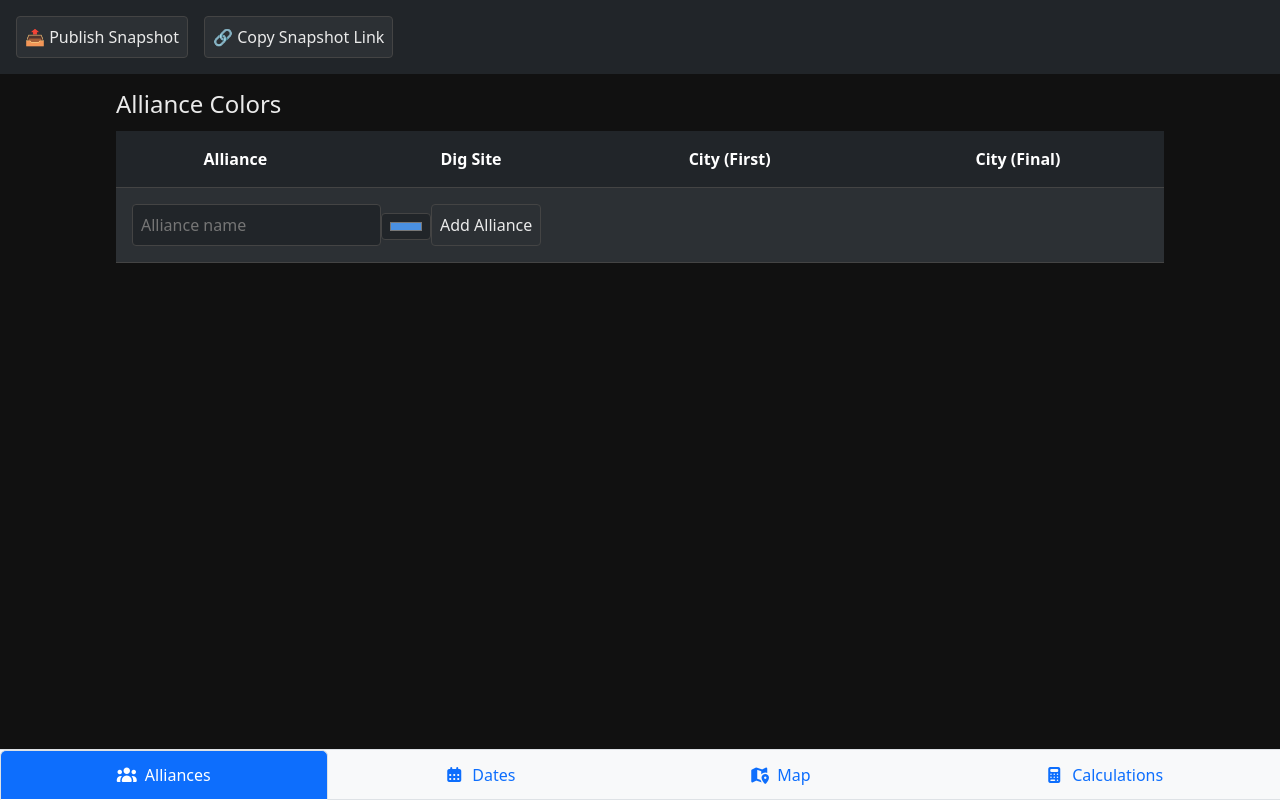
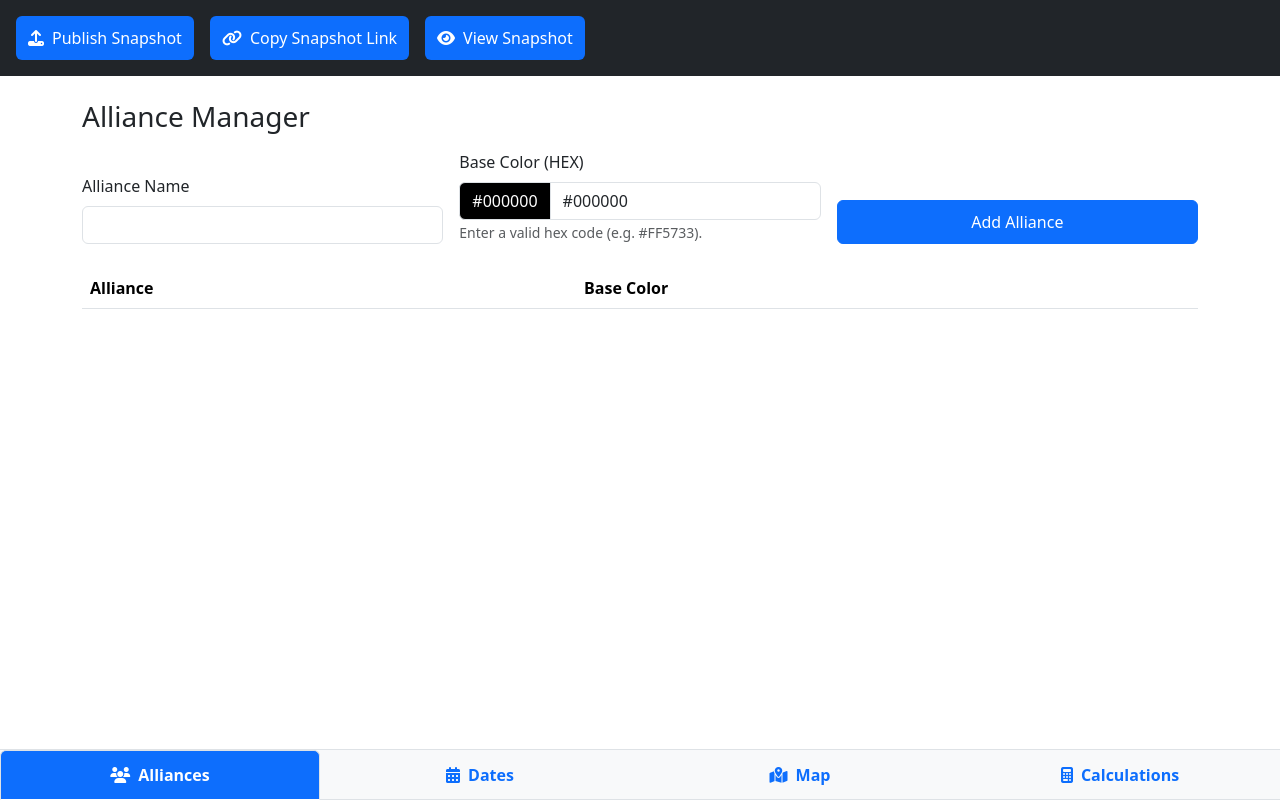
Before and after one commit to kevinkidwell/738-s5-map, a React (Vite) app: page /alliances in a window 1280 px wide. Built offline with nearby package versions, Linux system fonts and the light colour scheme.

Commit message:
Update styles for accessibility and some layout

```diff
--- a/index.html
+++ b/index.html
@@ -1,24 +1,40 @@
-<!DOCTYPE html>
+<!doctype html>
 <html lang="en">
   <head>
     <meta charset="UTF-8" />
     <meta
       name="viewport"
-      content="width=device-width, initial-scale=1.0, viewport-fit=cover"
+      content="width=device-width, initial-scale=1, viewport-fit=cover"
     />
-    <title>Alliance Map</title>
+    <title>Alliance Manager</title>
 
+    <!-- Bootstrap CSS -->
     <link
-  href="https://cdn.jsdelivr.net/npm/bootstrap@5.3.2/dist/css/bootstrap.min.css"
-  rel="stylesheet"
-/>
-<link
-  rel="stylesheet"
-  href="https://cdnjs.cloudflare.com/ajax/libs/font-awesome/7.0.1/css/all.min.css"
-/>
+      rel="stylesheet"
+      href="https://cdn.jsdelivr.net/npm/bootstrap@5.3.2/dist/css/bootstrap.min.css"
+    />
+
+    <!-- Font Awesome (CDN, stable link) -->
+    <link
+      rel="stylesheet"
+      href="https://cdnjs.cloudflare.com/ajax/libs/font-awesome/6.5.0/css/all.min.css"
+      integrity="sha512-1YjwsKxZ7r8cYqI2JmJ4G8tI6kH2I9u2f9H4P1sEw2kCk0Cw2YqNwV2VvF8Z9gE7A1kYkVb7Cq2o3tYJfQf7Aw=="
+      crossorigin="anonymous"
+      referrerpolicy="no-referrer"
+    />
+
+    <!-- App styles -->
+    <link rel="stylesheet" href="/styles.css" />
   </head>
   <body>
+    <!-- Skip to main content for keyboard/screen readers -->
+    <a href="#main-content" class="skip-link">Skip to main content</a>
     <div id="root"></div>
-    <script type="module" src="/src/main.tsx"></script>
+
+    <!-- Bootstrap JS (optional if you use any Bootstrap JS features) -->
+    <script
+      src="https://cdn.jsdelivr.net/npm/bootstrap@5.3.2/dist/js/bootstrap.bundle.min.js"
+      defer
+    ></script>
   </body>
 </html>
--- a/src/App.tsx
+++ b/src/App.tsx
@@ -1,5 +1,5 @@
 import React, { useState } from 'react';
-import { BrowserRouter, Routes, Route, Navigate } from 'react-router-dom';
+import { BrowserRouter, Routes, Route, Navigate, useNavigate } from 'react-router-dom';
 import { useApp } from './store';
 import MapPage from './pages/MapPage';
 import AlliancesPage from './pages/AlliancesPage';
@@ -10,9 +10,14 @@ import PublicSnapshot from './pages/PublicSnapshot';
 import Toast from './components/Toast';
 import './styles.css';
 
-function App() {
+function AppShell() {
+  const navigate = useNavigate();
   const { publishSnapshot } = useApp();
-  const [toast, setToast] = useState<{ message: string; type: 'success' | 'info'; show: boolean }>({
+  const [toast, setToast] = useState<{
+    message: string;
+    type: 'success' | 'info';
+    show: boolean;
+  }>({
     message: '',
     type: 'success',
     show: false,
@@ -21,7 +26,7 @@ function App() {
   const showToast = (message: string, type: 'success' | 'info') => {
     const timestamp = new Date().toLocaleTimeString([], { hour: '2-digit', minute: '2-digit' });
     setToast({ message: `${message} at ${timestamp}`, type, show: true });
-    setTimeout(() => setToast({ ...toast, show: false }), 4000);
+    window.setTimeout(() => setToast((t) => ({ ...t, show: false })), 4000);
   };
 
   const handlePublish = () => {
@@ -29,22 +34,38 @@ function App() {
     showToast('Snapshot published successfully', 'success');
   };
 
-  const copySnapshotLink = () => {
+  const copySnapshotLink = async () => {
     const url = `${window.location.origin}/public`;
-    navigator.clipboard.writeText(url).then(() => {
+    try {
+      await navigator.clipboard.writeText(url);
       showToast('Snapshot link copied', 'info');
-    });
+    } catch {
+      showToast('Copy failed — select and copy the URL manually', 'warning' as any);
+    }
+  };
+
+  const viewSnapshot = () => {
+    navigate('/public');
   };
 
   return (
-    <BrowserRouter>
-      <div className="app">
-        <header style={{ padding: '1rem', background: '#212529', color: '#fff', display: 'flex', gap: '1rem' }}>
-          <button onClick={handlePublish}>📤 Publish Snapshot</button>
-          <button onClick={copySnapshotLink}>🔗 Copy Snapshot Link</button>
+    <>
+      <header className="app-header" role="banner">
+        <button onClick={handlePublish} aria-label="Publish snapshot of the entire site">
+          <i className="fa-solid fa-upload me-2" aria-hidden="true"></i>
+          <span>Publish Snapshot</span>
+        </button>
+        <button onClick={copySnapshotLink} aria-label="Copy public snapshot link">
+          <i className="fa-solid fa-link me-2" aria-hidden="true"></i>
+          <span>Copy Snapshot Link</span>
+        </button>
+        <button onClick={viewSnapshot} aria-label="View published snapshot">
+          <i className="fa-solid fa-eye me-2" aria-hidden="true"></i>
+          <span>View Snapshot</span>
+        </button>
       </header>
 
-        <main style={{ paddingBottom: '4rem' }}>
+      <main id="main-content" role="main">
         <Routes>
           <Route path="/" element={<Navigate to="/alliances" />} />
           <Route path="/alliances" element={<AlliancesPage dataSource="live" />} />
@@ -57,14 +78,20 @@ function App() {
 
       <BottomNav />
 
-        {/* Toast notification */}
       <Toast
         message={toast.message}
         type={toast.type}
         show={toast.show}
-          onClose={() => setToast({ ...toast, show: false })}
+        onClose={() => setToast((t) => ({ ...t, show: false }))}
       />
-      </div>
+    </>
+  );
+}
+
+function App() {
+  return (
+    <BrowserRouter>
+      <AppShell />
     </BrowserRouter>
   );
 }
--- a/src/components/BottomNav.tsx
+++ b/src/components/BottomNav.tsx
@@ -1,47 +1,50 @@
-// src/components/BottomNav.tsx
 import React from 'react';
 import { NavLink } from 'react-router-dom';
 
 const BottomNav: React.FC = () => {
   return (
-    <nav className="bottom-nav nav nav-tabs">
+    <nav
+      className="bottom-nav nav nav-tabs"
+      aria-label="Main navigation"
+      role="navigation"
+    >
       <NavLink
         to="/alliances"
         className={({ isActive }) =>
-          `nav-item nav-link flex-fill text-center ${isActive ? 'active' : ''}`
+          `nav-link ${isActive ? 'active' : ''}`
         }
       >
-        <i className="fa-solid fa-users me-2" aria-hidden="true"></i>
+        <i className="fa-solid fa-users" aria-hidden="true"></i>
         <span>Alliances</span>
       </NavLink>
 
       <NavLink
         to="/dates"
         className={({ isActive }) =>
-          `nav-item nav-link flex-fill text-center ${isActive ? 'active' : ''}`
+          `nav-link ${isActive ? 'active' : ''}`
         }
       >
-        <i className="fa-solid fa-calendar-days me-2" aria-hidden="true"></i>
+        <i className="fa-solid fa-calendar-days" aria-hidden="true"></i>
         <span>Dates</span>
       </NavLink>
 
       <NavLink
         to="/map"
         className={({ isActive }) =>
-          `nav-item nav-link flex-fill text-center ${isActive ? 'active' : ''}`
+          `nav-link ${isActive ? 'active' : ''}`
         }
       >
-        <i className="fa-solid fa-map-location-dot me-2" aria-hidden="true"></i>
+        <i className="fa-solid fa-map-location-dot" aria-hidden="true"></i>
         <span>Map</span>
       </NavLink>
 
       <NavLink
         to="/calculations"
         className={({ isActive }) =>
-          `nav-item nav-link flex-fill text-center ${isActive ? 'active' : ''}`
+          `nav-link ${isActive ? 'active' : ''}`
         }
       >
-        <i className="fa-solid fa-calculator me-2" aria-hidden="true"></i>
+        <i className="fa-solid fa-calculator" aria-hidden="true"></i>
         <span>Calculations</span>
       </NavLink>
     </nav>
--- a/src/pages/AlliancesPage.tsx
+++ b/src/pages/AlliancesPage.tsx
@@ -1,69 +1,99 @@
 import React, { useState } from 'react';
 import { useApp } from '../store';
-import { generateShades } from '../utils/color';
 
 const AlliancesPage: React.FC<{ dataSource: 'live' | 'published' }> = ({ dataSource }) => {
   const { alliances, publishedData, upsertAlliance } = useApp();
-  const data = dataSource === 'published' ? publishedData?.alliances ?? [] : alliances;
+  const allianceList = dataSource === 'live' ? alliances : publishedData?.alliances || [];
 
-  const [newName, setNewName] = useState('');
-  const [newHex, setNewHex] = useState('#4a90e2');
+  const [allianceName, setAllianceName] = useState('');
+  const [allianceColor, setAllianceColor] = useState('#000000');
 
-  const addAlliance = () => {
-    if (!newName.trim() || !newHex.startsWith('#')) return;
-    upsertAlliance({
-      name: newName.trim(),
-      baseColor: newHex,
-      shades: generateShades(newHex),
-    });
-    setNewName('');
-    setNewHex('#4a90e2');
+  const handleSubmit = (e: React.FormEvent) => {
+    e.preventDefault();
+    if (!/^#[0-9A-Fa-f]{6}$/.test(allianceColor)) {
+      alert('Please enter a valid hex code (e.g. #FF5733)');
+      return;
+    }
+    upsertAlliance({ name: allianceName, baseColor: allianceColor });
+    setAllianceName('');
+    setAllianceColor('#000000');
   };
 
   return (
-    <div className="alliance-table-wrapper">
-      <h2>Alliance Colors</h2>
-      <table className="alliance-table">
+    <div className="container py-4">
+      <h1 className="h3 mb-3">Alliance Manager</h1>
+
+      {dataSource === 'live' && (
+        <form className="row g-3 align-items-end mb-4" onSubmit={handleSubmit}>
+          <div className="col-md-4">
+            <label htmlFor="allianceName" className="form-label">Alliance Name</label>
+            <input
+              id="allianceName"
+              type="text"
+              className="form-control"
+              value={allianceName}
+              onChange={(e) => setAllianceName(e.target.value)}
+              required
+            />
+          </div>
+
+          <div className="col-md-4">
+            <label htmlFor="allianceColor" className="form-label">Base Color (HEX)</label>
+            <div className="input-group">
+              <span
+                className="input-group-text"
+                style={{ backgroundColor: allianceColor, color: '#fff' }}
+              >
+                {allianceColor}
+              </span>
+              <input
+                id="allianceColor"
+                type="text"
+                className="form-control"
+                placeholder="#RRGGBB"
+                value={allianceColor}
+                onChange={(e) => setAllianceColor(e.target.value)}
+                required
+              />
+            </div>
+            <small className="form-text text-muted">
+              Enter a valid hex code (e.g. #FF5733).
+            </small>
+          </div>
+
+          <div className="col-md-4">
+            <button type="submit" className="btn btn-primary w-100">
+              Add Alliance
+            </button>
+          </div>
+        </form>
+      )}
+
+      <table className="table table-striped">
         <thead>
           <tr>
-            <th>Alliance</th>
-            <th>Dig Site</th>
-            <th>City (First)</th>
-            <th>City (Final)</th>
+            <th scope="col">Alliance</th>
+            <th scope="col">Base Color</th>
           </tr>
         </thead>
         <tbody>
-          {data.map((a) => {
-            const shades = a.shades ?? generateShades(a.baseColor);
-            return (
-              <tr key={a.name}>
-                <td>{a.name}</td>
-                {shades.slice(0, 3).map((color, i) => (
-                  <td key={i}>
-                    <div className="swatch" style={{ backgroundColor: color }} />
-                    <div>{color}</div>
-                  </td>
-                ))}
-              </tr>
-            );
-          })}
-          {dataSource === 'live' && (
-            <tr>
-              <td colSpan={4}>
-                <input
-                  placeholder="Alliance name"
-                  value={newName}
-                  onChange={(e) => setNewName(e.target.value)}
-                />
-                <input
-                  type="color"
-                  value={newHex}
-                  onChange={(e) => setNewHex(e.target.value)}
-                />
-                <button onClick={addAlliance}>Add Alliance</button>
+          {allianceList.map((a) => (
+            <tr key={a.name}>
+              <td>{a.name}</td>
+              <td>
+                <span
+                  className="badge"
+                  style={{
+                    backgroundColor: a.baseColor,
+                    color: '#fff',
+                    padding: '0.5rem 1rem',
+                  }}
+                >
+                  {a.baseColor}
+                </span>
               </td>
             </tr>
-          )}
+          ))}
         </tbody>
       </table>
     </div>
--- a/src/store.ts
+++ b/src/store.ts
@@ -3,7 +3,7 @@ import { persist } from 'zustand/middleware';
 
 type Alliance = {
   name: string;
-  baseColor: string;
+  baseColor: string; // HEX string, ensure contrast in UI when used
   shades?: string[];
 };
 
@@ -29,6 +29,7 @@ type AppState = {
   upsertAlliance: (a: Alliance) => void;
   upsertDate: (d: DateEntry) => void;
   publishSnapshot: () => void;
+  resetData: () => void;
 };
 
 export const useApp = create<AppState>()(
@@ -39,6 +40,7 @@ export const useApp = create<AppState>()(
       map: {},
       calculations: {},
       publishedData: null,
+
       upsertAlliance: (a) =>
         set((state) => ({
           alliances: [
@@ -46,13 +48,15 @@ export const useApp = create<AppState>()(
             a,
           ],
         })),
+
       upsertDate: (d) =>
         set((state) => ({
           dates: [
-            ...state.dates.filter((x) => x.date !== d.date),
+            ...state.dates.filter((x) => !(x.date === d.date && x.milestone === d.milestone)),
             d,
           ],
         })),
+
       publishSnapshot: () =>
         set((state) => ({
           publishedData: {
@@ -63,9 +67,20 @@ export const useApp = create<AppState>()(
             publishedAt: new Date().toISOString(),
           },
         })),
+
+      resetData: () =>
+        set({
+          alliances: [],
+          dates: [],
+          map: {},
+          calculations: {},
+          // Keep publishedData intact to preserve public snapshot unless explicitly cleared elsewhere
+        }),
     }),
     {
-      name: 'alliance-manager-storage', // key in localStorage
+      name: 'alliance-manager-storage',
+      version: 1,
+      // optional: partialize to exclude transient UI state if added later
     }
   )
 );
--- a/src/styles.css
+++ b/src/styles.css
@@ -1,186 +1,93 @@
-/* Global reset and base styles */
-html {
-  font-size: 16px; /* base size */
+/* Base typography and colors (WCAG 2.1 AA contrast) */
+html, body {
+  height: 100%;
 }
 
-body, #root {
-  height: 100%;
-  margin: 0;
-  background: #111; /* dark background */
-  color: #eaeaea;
-  font-family: system-ui, -apple-system, Segoe UI, Roboto, Ubuntu, Cantarell, 'Helvetica Neue', Arial;
-  font-size: 1rem; /* equals 16px */
+body {
+  color: #212529;
+  background-color: #ffffff;
+  font-family: system-ui, -apple-system, Segoe UI, Roboto, Helvetica, Arial, sans-serif;
   line-height: 1.5;
 }
 
-/* App layout */
-.app {
-  display: flex;
-  flex-direction: column;
-  min-height: 100vh;
-  padding-bottom: 4rem; /* reserve space for tabs */
+/* Skip link for keyboard users */
+.skip-link {
+  position: absolute;
+  top: -40px;
+  left: 0;
+  background: #0d6efd;
+  color: #fff;
+  padding: 0.5rem 1rem;
+  z-index: 2000;
+  text-decoration: none;
+}
+.skip-link:focus {
+  top: 0;
 }
 
-.map-container {
-  position: relative;
-  width: 100%;
-  height: 100%;
-  overflow: hidden;
+/* Global link styles with sufficient contrast */
+a {
+  color: #0d6efd;
+  text-decoration: none;
+}
+a:hover,
+a:focus {
+  text-decoration: underline;
 }
 
-.sidebar {
-  padding: 1rem;
+/* Focus visible indicator across interactive elements */
+:focus-visible {
+  outline: 3px solid #ffbf47; /* high-contrast amber */
+  outline-offset: 2px;
 }
 
-/* Sticky footer tabs */
-.tabs {
-  position: fixed;        /* stick to viewport */
-  bottom: 0;              /* anchor at bottom */
-  left: 0;
-  width: 100%;
-  display: flex;
-  border-top: 1px solid #212529;
-  background: #212529;
-  z-index: 1000;          /* keep above content */
-  padding: 1.125rem 0;    /* 1.5x original (was 0.75rem) */
+/* Reduce motion where users prefer it */
+@media (prefers-reduced-motion: reduce) {
+  * {
+    animation-duration: 0.01ms !important;
+    animation-iteration-count: 1 !important;
+    transition-duration: 0.01ms !important;
+    scroll-behavior: auto !important;
+  }
 }
 
-/* Each tab */
-.tab {
-  flex: 1;
-  text-align: center;
-  cursor: pointer;
-  color: #eaeaea;
-  text-decoration: none;
-  font-size: 1rem;
-  transition: background 0.2s, color 0.2s;
+/* Minimum target size guidance (enhanced hit areas) */
+button,
+.nav-link,
+[role="button"] {
+  min-height: 44px; /* recommended target height */
+  min-width: 44px;  /* recommended target width */
 }
 
-.tab:hover {
-  background: #2c3034;
+/* Header (ensures contrast on dark background) */
+.app-header {
+  padding: 1rem;
+  background-color: #212529;
+  color: #ffffff;
+  display: flex;
+  gap: 1rem;
+  align-items: center;
+}
+.app-header button {
+  background-color: #0d6efd;
+  color: #ffffff;
+  border: none;
+  border-radius: 0.375rem;
+  padding: 0.5rem 0.75rem;
+}
+.app-header button:hover {
+  background-color: #0b5ed7;
+}
+.app-header button:disabled {
+  opacity: 0.65;
 }
 
-.tab.active {
-  background: #ffffff;
-  color: #212529;
-  font-weight: 600;
+/* Main content padding to avoid overlap with fixed bottom nav */
+main {
+  padding-bottom: 5rem;
 }
 
-/* Panels and editors */
-.panel {
-  position: absolute;
-  right: 1rem;
-  top: 1rem;
-  width: 20rem;
-  background: #1a1a1a;
-  border: 1px solid #333;
-  border-radius: 0.5rem;
-  padding: 1rem;
-  font-size: 0.875rem; /* slightly smaller text inside panel */
-}
-
-/* Headings */
-h1 {
-  font-size: 2rem; /* 32px */
-  margin: 0 0 1rem;
-}
-
-h2 {
-  font-size: 1.5rem; /* 24px */
-  margin: 0 0 0.75rem;
-}
-
-h3 {
-  font-size: 1.25rem; /* 20px */
-  margin: 0 0 0.5rem;
-}
-
-h4 {
-  font-size: 1rem; /* 16px */
-  margin: 0 0 0.5rem;
-}
-
-/* Forms */
-input, select, button {
-  font-size: 1rem;
-  padding: 0.5rem;
-  border-radius: 0.25rem;
-  border: 1px solid #444;
-  background: #212529;
-  color: #eaeaea;
-}
-
-button {
-  cursor: pointer;
-  background: #2c3034;
-  border: 1px solid #444;
-}
-
-button:hover {
-  background: #3a3f44;
-}
-/* Alliance table wrapper */
-.alliance-table-wrapper {
-  max-width: 1080px;
-  margin: 0 auto;
-  padding: 1rem;
-}
-
-/* Table base */
-.alliance-table {
-  width: 100%;
-  border-collapse: collapse;
-  font-size: 1rem;
-}
-
-/* Header styling */
-.alliance-table thead {
-  background-color: #212529;
-  color: #ffffff;
-}
-
-.alliance-table th,
-.alliance-table td {
-  padding: 1rem;
-  text-align: center;
-  border-bottom: 1px solid #444;
-}
-
-.alliance-table td:first-child {
-  text-align: left;
-}
-
-/* Zebra striping */
-.alliance-table tbody tr:nth-child(odd) {
-  background-color: #2c3034; /* subtle dark gray */
-}
-
-.alliance-table tbody tr:nth-child(even) {
-  background-color: #1a1a1a; /* slightly darker for contrast */
-}
-
-/* Swatches */
-.swatch {
-  width: 3rem;
-  height: 3rem;
-  border-radius: 0.5rem;
-  border: 1px solid #444;
-  margin: 0 auto;
-}
-
-.swatch-label {
-  font-size: 0.75rem;
-  margin-top: 0.5rem;
-  line-height: 1.2;
-}
-
-.today-row {
-  background-color: #333; /* subtle highlight */
-  font-weight: 600;
-  border-left: 4px solid #4a90e2; /* accent stripe */
-}
-
-/* src/components/BottomNav.css */
+/* Bottom navigation bar */
 .bottom-nav {
   position: fixed;
   bottom: 0;
@@ -189,12 +96,17 @@ button:hover {
   display: flex;
   border-top: 1px solid #dee2e6;
   background-color: #f8f9fa;
+  z-index: 1040;
 }
 
 .bottom-nav .nav-link {
+  flex: 1; /* full-width clickable tabs */
   padding: 0.75rem;
   cursor: pointer;
+  text-align: center;
   transition: background-color 0.2s ease;
+  color: #0d6efd;
+  font-weight: 600;
 }
 
 .bottom-nav .nav-link:hover {
@@ -203,5 +115,38 @@ button:hover {
 
 .bottom-nav .nav-link.active {
   background-color: #0d6efd;
-  color: #fff;
+  color: #ffffff;
 }
+
+/* Icon spacing */
+.bottom-nav .nav-link .fa-solid {
+  margin-right: 0.5rem;
+}
+
+/* Toast: lower-left above tabs, semantic colors via Bootstrap */
+.app-toast {
+  position: fixed;
+  bottom: 5rem; /* above the tabs */
+  left: 1rem;
+  z-index: 1050;
+  color: #ffffff;
+  border: 0;
+  border-radius: 0.5rem;
+  box-shadow: 0 0.25rem 0.5rem rgba(0,0,0,0.15);
+  max-width: 24rem;
+}
+
+.app-toast .toast-body {
+  font-size: 0.95rem;
+}
+
+/* Utility: visually hidden text for accessible labels */
+.visually-hidden {
+  position: absolute !important;
+  clip: rect(1px, 1px, 1px, 1px);
+  padding: 0 !important;
+  border: 0 !important;
+  height: 1px !important;
+  width: 1px !important;
+  overflow: hidden;
+}
```
Also changed, not shown: src/components/Toast.tsx (+10 -7 lines), src/pages/PublicSnapshot.tsx (+33 -12 lines). Lines whose indentation alone changed are shown as unchanged.
